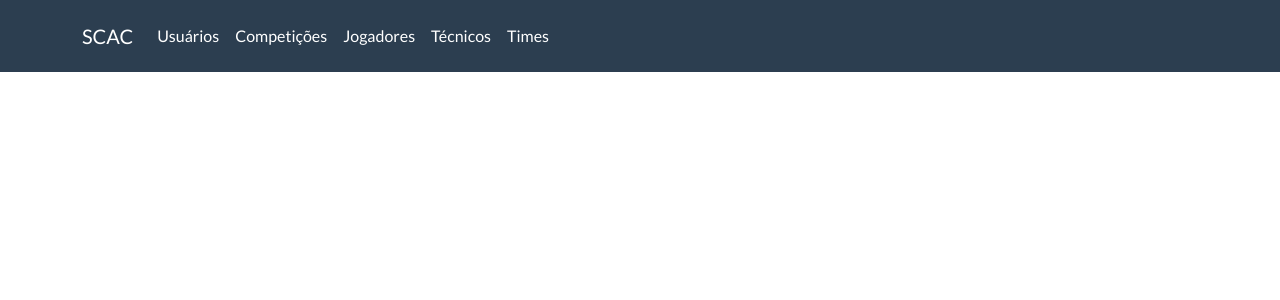
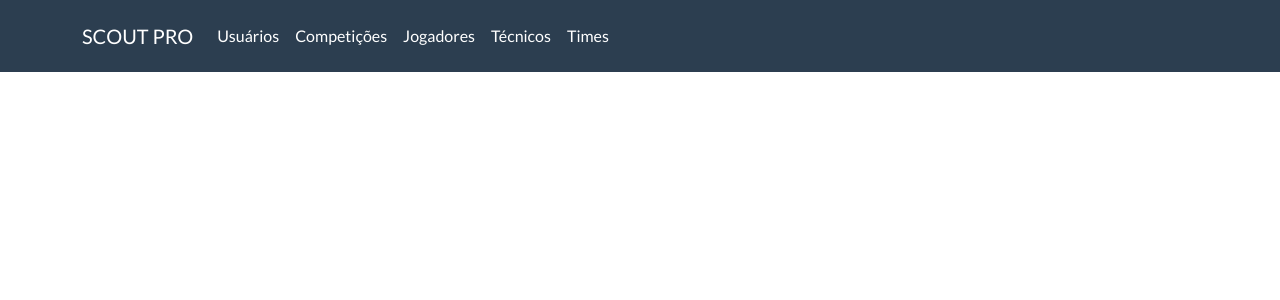
Before and after one commit to Hugo-SA/Scout-Pro, a React (Create React App) app in the folder sp-app/: page / in a window 1280 px wide. Shown: the top 300 px of the page. Built offline with nearby package versions, Linux system fonts and the light colour scheme.

Commit message:
Alteracao logo

```diff
--- a/sp-app/src/components/navbar.js
+++ b/sp-app/src/components/navbar.js
@@ -8,7 +8,7 @@ function Navbar(props) {
     <div className='navbar navbar-expand-lg fixed-top navbar-dark bg-primary'>
       <div className='container'>
         <a href='/' className='navbar-brand'>
-          SCAC
+          SCOUT PRO
         </a>
         <button
           className='navbar-toggler'
```
